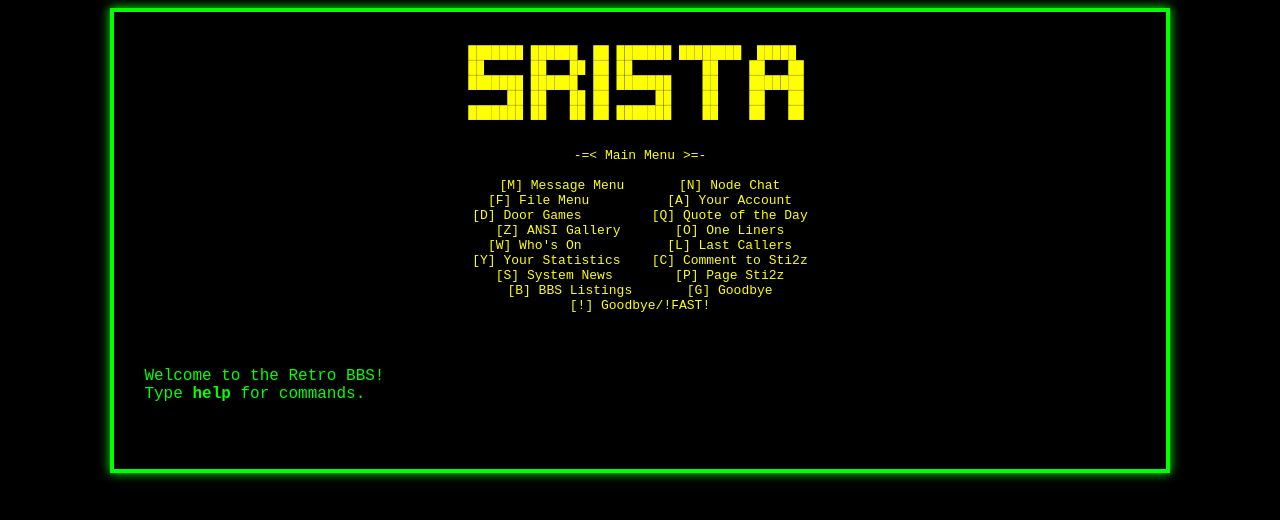
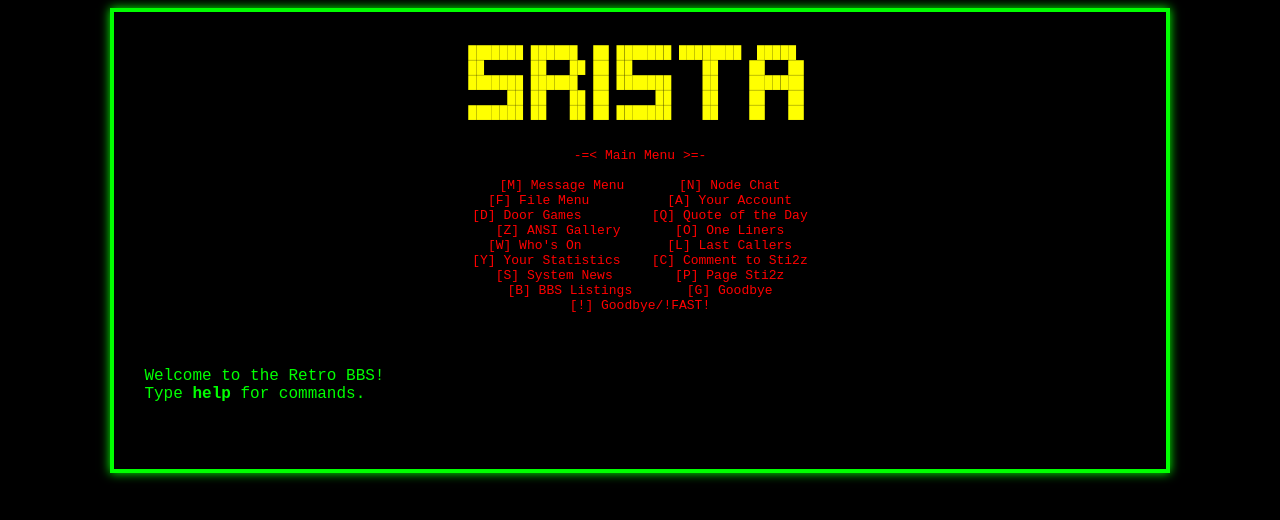
Before and after one commit to chosenblip/HermeticNet, a plain HTML site: page index.html in a window 1280 px wide. Drawn offline with Linux system fonts and the light colour scheme.

Commit message:
Update style.css

```diff
--- a/style.css
+++ b/style.css
@@ -20,6 +20,10 @@ pre {
     text-align: center;
 }
 
+.menu {
+    color: red;
+}
+
 #terminal {
     padding: 10px;
     background: black;
```
